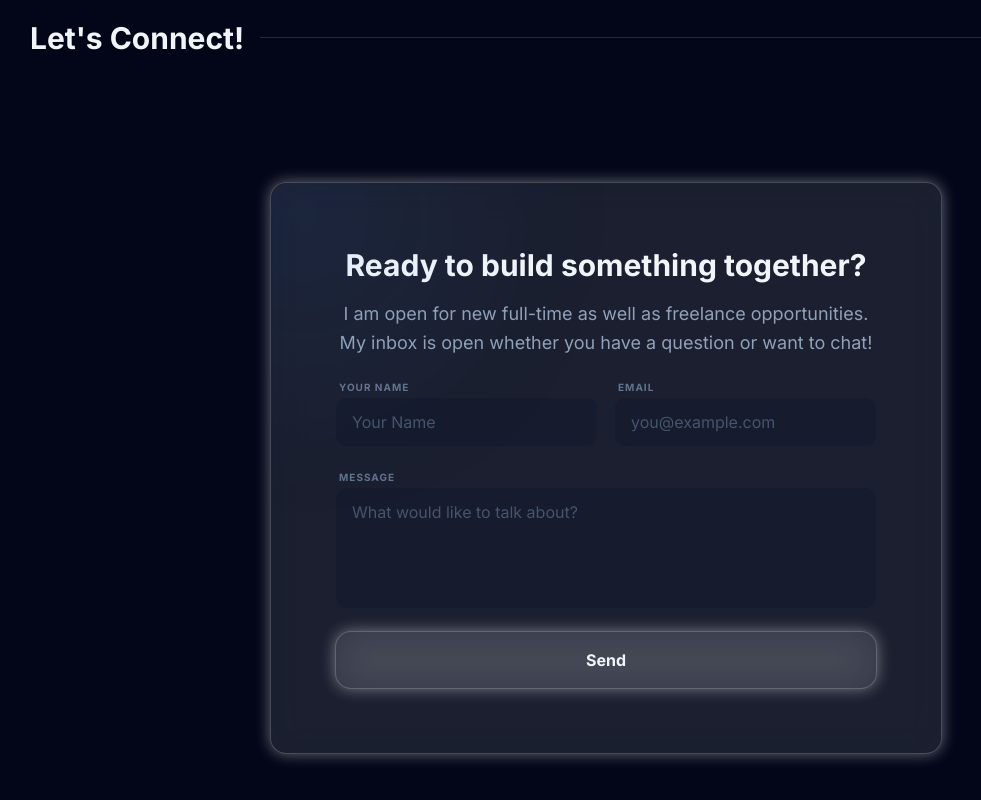
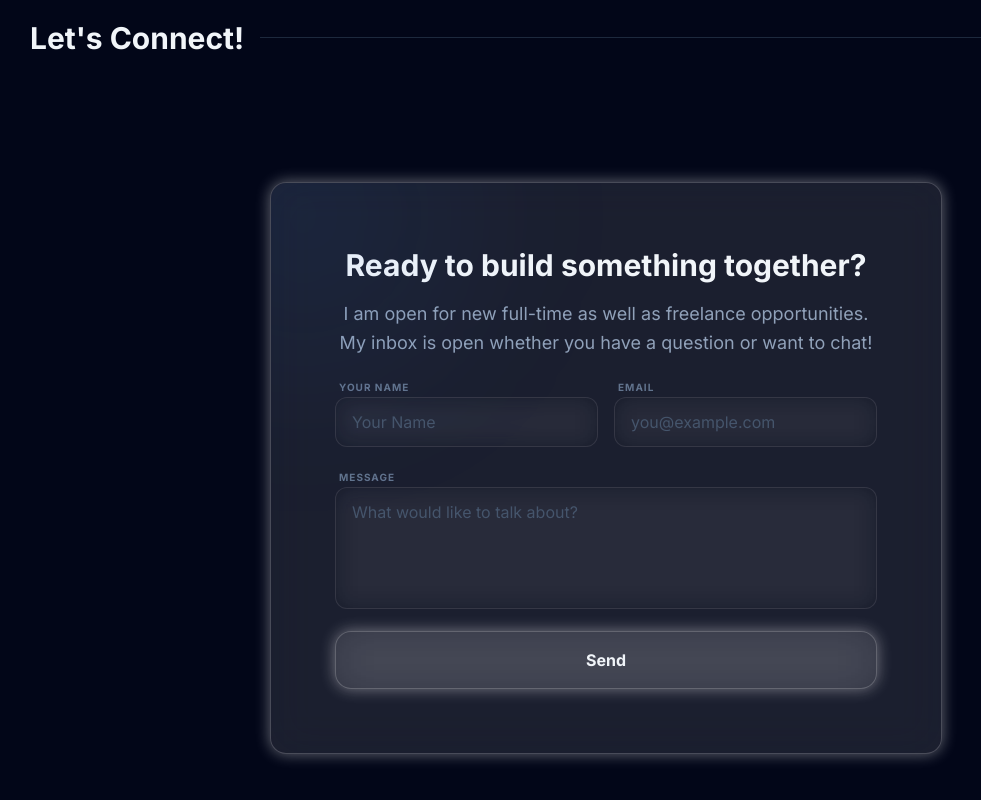
Before and after one commit to nabiladem/portfolio, a React (Vite) app: page / in a window 1280 px wide. Shown: the part 5893-6693 px from the top of the page, without its empty margins (34-1015 px from the left). Built offline with nearby package versions, Linux system fonts and the light colour scheme.

Commit message:
Change form interface

```diff
--- a/src/App.jsx
+++ b/src/App.jsx
@@ -554,7 +554,7 @@ function App() {
                       type="text"
                       name="name"
                       required
-                      className="w-full bg-slate-900/40 border border-slate-800/50 rounded-xl px-4 py-3 text-slate-100 focus:outline-none focus:border-blue-500/50 focus:ring-1 focus:ring-blue-500/20 transition-all placeholder:text-slate-600"
+                      className="w-full bg-slate-950/20 backdrop-blur-md border border-white/10 rounded-xl px-4 py-3 text-slate-100 focus:outline-none focus:border-white/30 focus:shadow-[0_0_15px_rgba(255,255,255,0.1)] transition-all placeholder:text-slate-600 cursor-text"
                       placeholder="Your Name"
                     />
                   </div>
@@ -564,7 +564,7 @@ function App() {
                       type="email"
                       name="email"
                       required
-                      className="w-full bg-slate-900/40 border border-slate-800/50 rounded-xl px-4 py-3 text-slate-100 focus:outline-none focus:border-blue-500/50 focus:ring-1 focus:ring-blue-500/20 transition-all placeholder:text-slate-600"
+                      className="w-full bg-slate-950/20 backdrop-blur-md border border-white/10 rounded-xl px-4 py-3 text-slate-100 focus:outline-none focus:border-white/30 focus:shadow-[0_0_15px_rgba(255,255,255,0.1)] transition-all placeholder:text-slate-600 cursor-text"
                       placeholder="you@example.com"
                     />
                   </div>
@@ -575,7 +575,7 @@ function App() {
                     name="message"
                     required
                     rows="4"
-                    className="w-full bg-slate-900/40 border border-slate-800/50 rounded-xl px-4 py-3 text-slate-100 focus:outline-none focus:border-blue-500/50 focus:ring-1 focus:ring-blue-500/20 transition-all placeholder:text-slate-600 resize-none"
+                    className="w-full bg-slate-950/20 backdrop-blur-md border border-white/10 rounded-xl px-4 py-3 text-slate-100 focus:outline-none focus:border-white/30 focus:shadow-[0_0_15px_rgba(255,255,255,0.1)] transition-all placeholder:text-slate-600 resize-none cursor-text"
                     placeholder="What would like to talk about?"
                   ></textarea>
                 </div>
```
